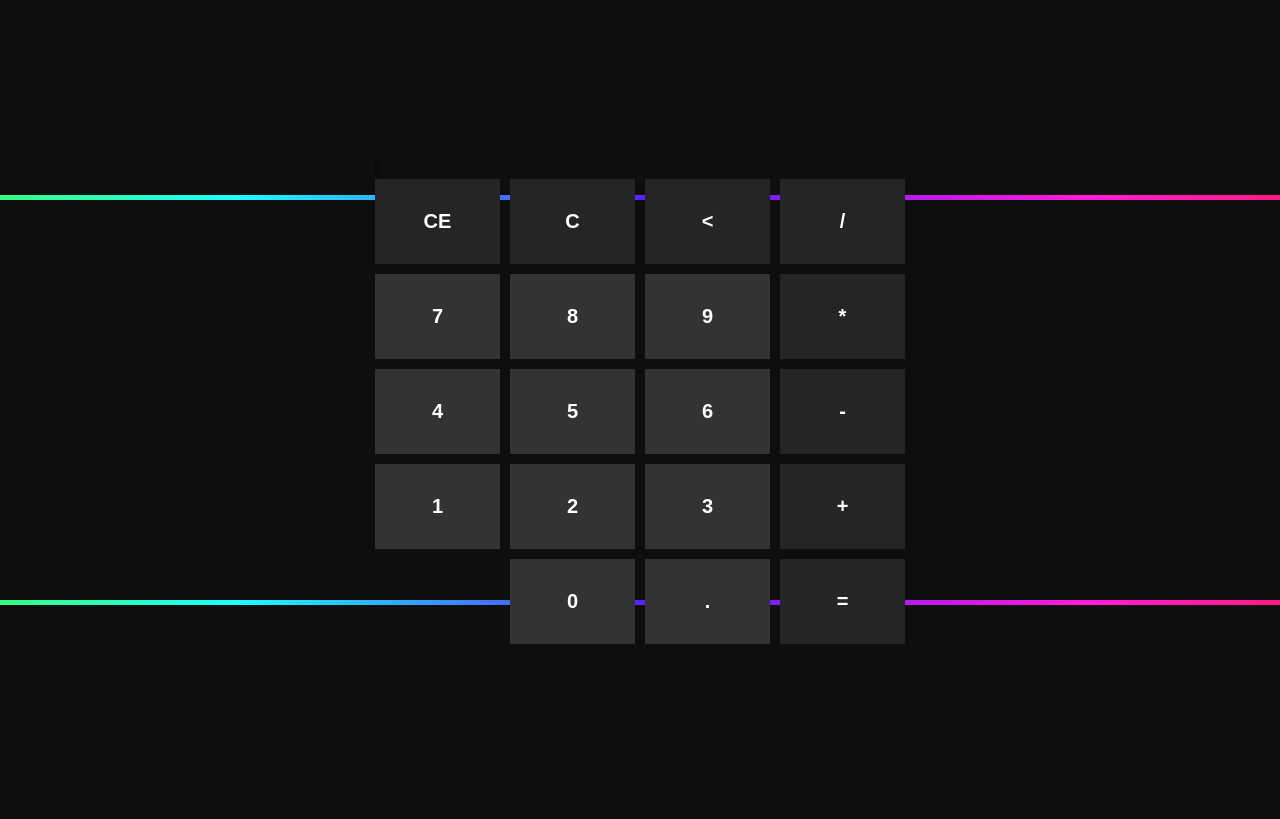
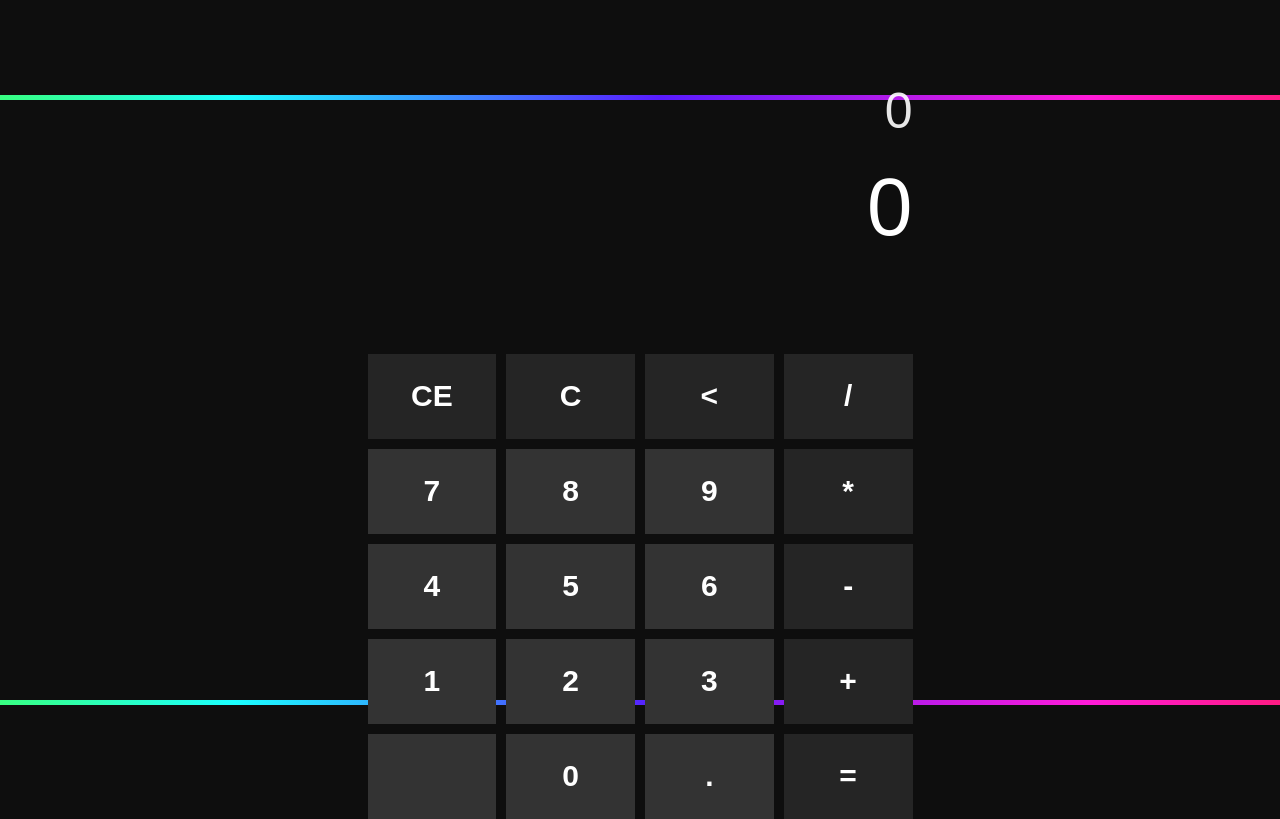
Before and after one commit to RafaelMatta/Calc, a website: page index.html in a window 1280 px wide. Drawn offline with Linux system fonts and the light colour scheme.

Commit message:
Estilo principal finalizado.

```diff
--- a/index.html
+++ b/index.html
@@ -9,10 +9,11 @@
             <div class="calc-wrapper">
                 <div class="calc">
                     <div class="calc__display">
-                        <div class="calc__label calc__history">0</div>
-                        <div class="calc__label calc__result">0</div>
+                        <div class="calc__label calc__label--history">0</div>
+                        <div class="calc__label calc__label--result">0</div>
                     </div>
                     <div class="calc__buttons">
+                        <button class="btn"></button>
                         <button class="btn btn--dark calc__btn--c">c</button>
                         <button class="btn btn--dark calc__btn--backspace"><</button>
                         <button class="btn btn--dark calc__btn--ce">ce</button>
--- a/styles/sass/abstracts/_dir-abstracts.scss
+++ b/styles/sass/abstracts/_dir-abstracts.scss
@@ -1,2 +1,3 @@
 @import "color/color";
+
 @import "typography/typography";
--- a/styles/sass/abstracts/typography/typography.scss
+++ b/styles/sass/abstracts/typography/typography.scss
@@ -1,3 +1,3 @@
 html{
-    font: 'Arial', sans-serif;
+    font-family: 'Arial', sans-serif;
 }
--- a/styles/sass/modules/btn/btn.scss
+++ b/styles/sass/modules/btn/btn.scss
@@ -4,20 +4,26 @@
     height: 100%;
     width: 100%;
     text-transform: uppercase;
-    font-weight: bolder;
-    font-size: 2rem;
+    font-weight: 600;
+    font-size: 3rem;
+    cursor: pointer;
 }
 
 .btn{
     color: $color-white;
     background-color: $color-grey;
-    transition: .1s all ease-in;
+    transition: .2s all ease-in;
 
     &--dark{
         background-color: $color-dark-grey;
     }
 
     &:hover{
-        scale: 1.05;
+        background-color: rgba($color-white, 0.25);
+    }
+
+    &:active{
+        scale: 1;
+        background-color: rgba($color-dark-grey, 0.9);
     }
 }
--- a/styles/sass/modules/container/container.scss
+++ b/styles/sass/modules/container/container.scss
@@ -1,5 +1,5 @@
 .container {
     width: 100%;
     height: 100%;
-    padding: 20rem 0;
+    padding: 10rem 0;
 }
--- a/styles/sass/pages/index/index.scss
+++ b/styles/sass/pages/index/index.scss
@@ -24,14 +24,32 @@
 }
 
 .calc {
+    width: 100%;
+    max-width: 54.5rem;
 
     &__display{
+        color: $color-white;
+        display: flex;
+        flex-direction: column;
+        text-align: right;
+        padding: 10rem 0;
+        gap: 2rem;
+    }
 
+    &__label{
+        &--history{
+            font-size: 5rem;
+            color: rgba($color-white, 0.9);
+        }
+
+        &--result{
+            font-size: 8.16rem;
+        }
     }
 
     &__buttons{
         display: grid;
-        grid-template-columns: repeat(4, 12.5rem);
+        grid-template-columns: repeat(4, 1fr);
         grid-template-rows: repeat(5, 8.5rem);
         grid-template-areas:
         "btnCe btnC btnBack btnDivision"
@@ -42,7 +60,6 @@
         gap: 1rem;
     }
 
-
     &__btn {
         &--ce{
             grid-area: btnCe;
@@ -52,7 +69,7 @@
             grid-area: btnC;
         }
 
-        &--back{
+        &--backspace{
             grid-area: btnBack;
         }
 
```
Also changed, not shown: styles/css/styles.css.
